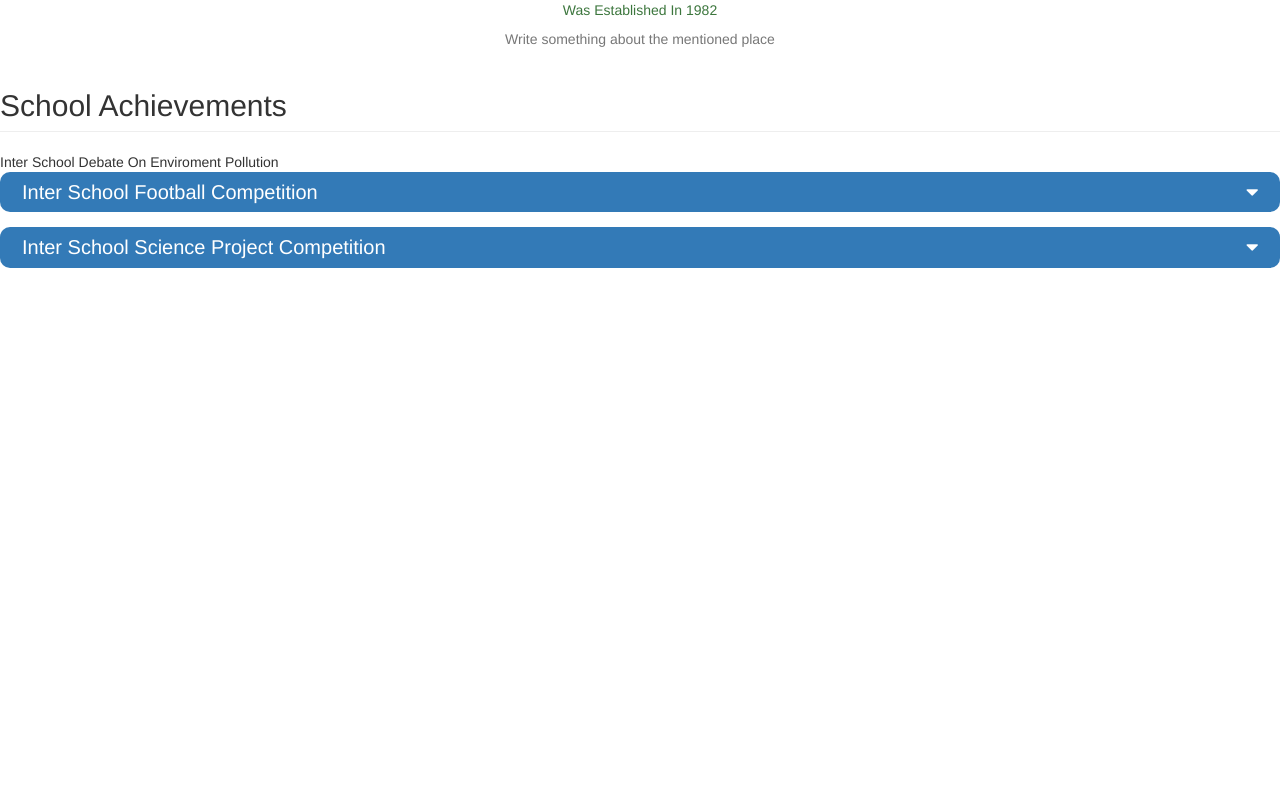
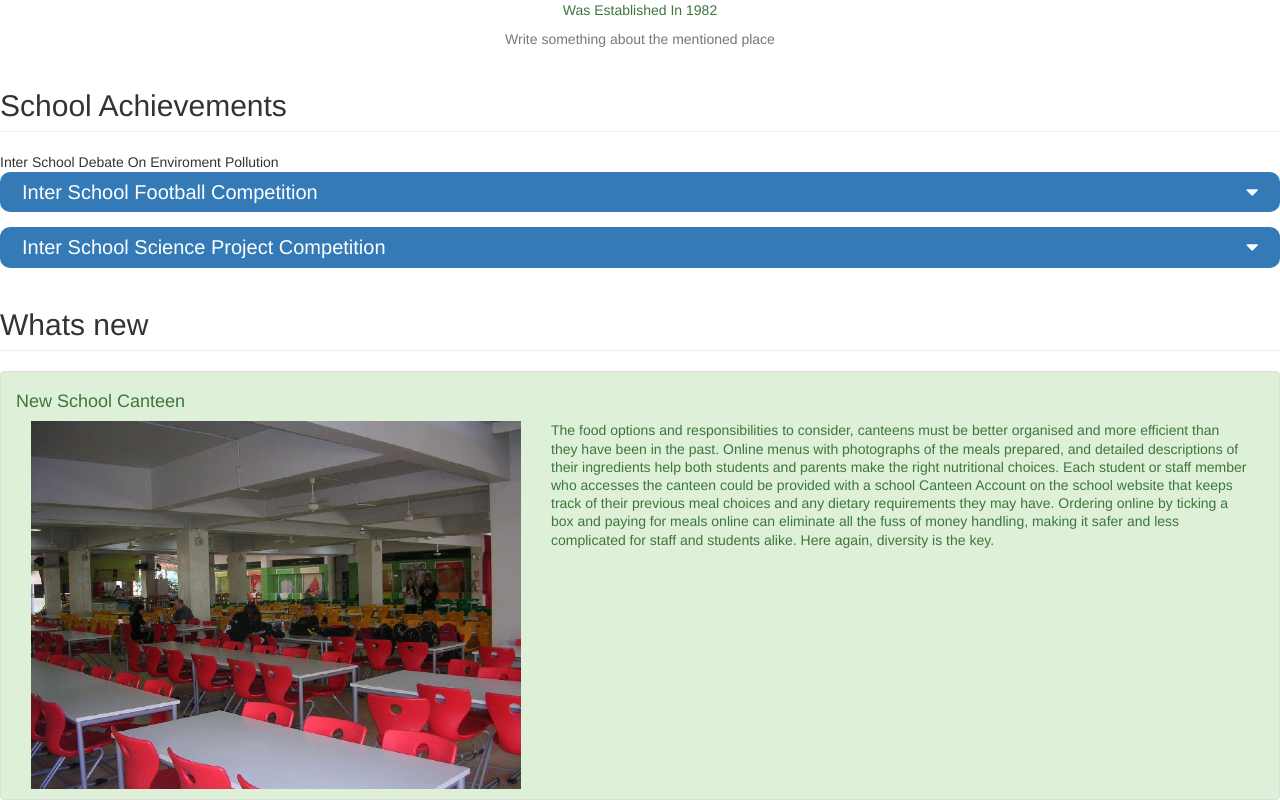
Before and after one commit to Kian1234567890/Project_71, a plain HTML site: page index.html in a window 1280 px wide. Shown: the part 3323-4123 px from the top of the page. Before the commit the page ends 3606 px from the top, so only its background shows below. Drawn offline with nearby package versions, Linux system fonts and the light colour scheme; some icons are missing.

Commit message:
first commit

```diff
--- a/index.html
+++ b/index.html
@@ -151,6 +151,20 @@ Navigation bar code here
 
     </div>
 
+    <h2 class="page-header" id="new">Whats new</h2>
+
+    <ul class="list-group">
+
+        <li class="list-group-item list-group-item-success col-lg-12 col-md-12 col-sm-12 col-xs-12 environment_li">
+            <h4>New School Canteen</h4>
+            <img src="canteen.jpg" class="img responsive col-lg-5 col-md-5 col-sm-5 col-xs-12">
+            <p class="list-group-item-text col-lg-7 col-md-7 col-sm-7 col-xs-12">The food options and responsibilities to consider, canteens must be better organised and more efficient than they have been in the past. Online menus with photographs of the meals prepared, and detailed descriptions of their ingredients help
+                both students and parents make the right nutritional choices. Each student or staff member who accesses the canteen could be provided with a school Canteen Account on the school website that keeps track of their previous meal choices and
+                any dietary requirements they may have. Ordering online by ticking a box and paying for meals online can eliminate all the fuss of money handling, making it safer and less complicated for staff and students alike. Here again, diversity
+                is the key.</p>
+        </li>
+
+    </ul>
 
 
 
```
Also changed, not shown: 1 other file.
